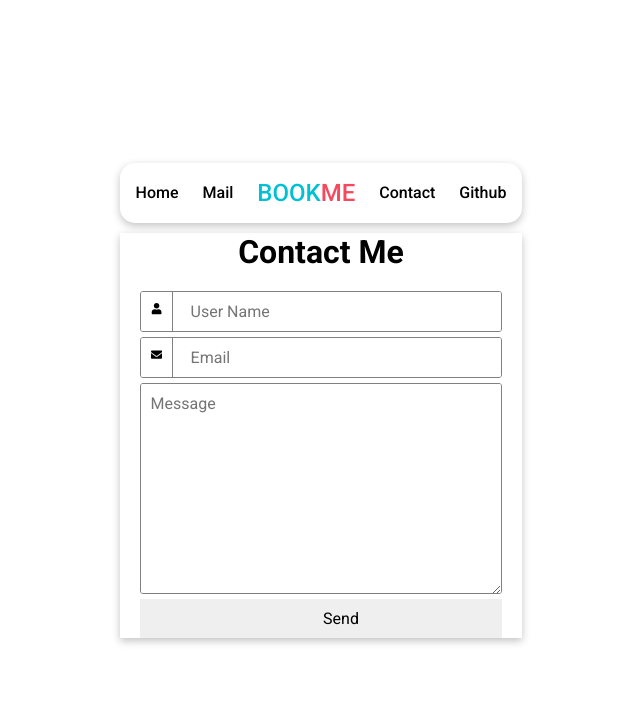
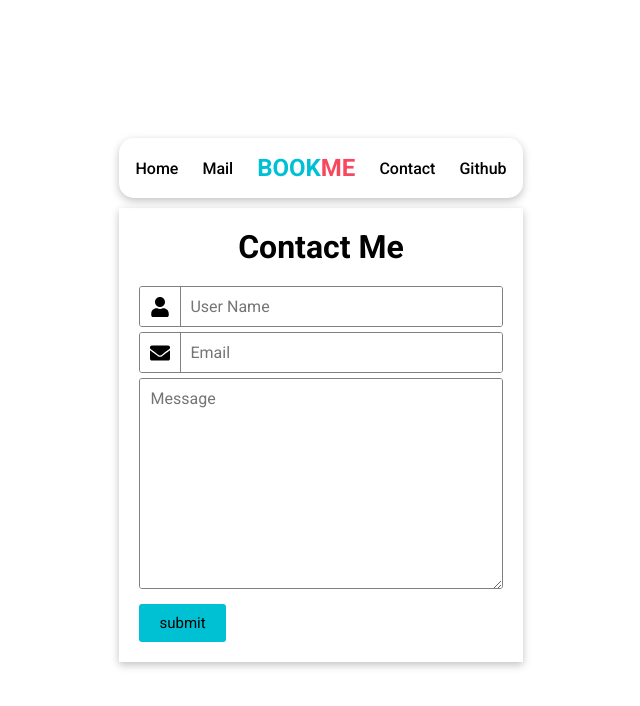
Before and after one commit to pyashraful/bus-ticket-booking-app, a React (Create React App) app: page / in a window 1280 px wide. Shown: the top 706 px of the page, without its empty margins (319-959 px from the left). Built offline with nearby package versions, Linux system fonts and the light colour scheme.

Commit message:
refactor style

```diff
--- a/src/components/NavBar.js
+++ b/src/components/NavBar.js
@@ -23,7 +23,13 @@ export default function Navbar() {
               <a>Contact</a>
             </li>
             <li>
-              <a>Github</a>
+              <a
+                href="https://github.com"
+                target="_blank"
+                rel="noopener noreferrer"
+              >
+                Github
+              </a>
             </li>
           </ul>
         </nav>
--- a/src/components/pages/Contact.js
+++ b/src/components/pages/Contact.js
@@ -72,12 +72,14 @@ export default function Contact() {
               onChange={hendleChange}
             ></textarea>
           </div>
-          <input
+          <button
             id="submitBtn"
-            className="submitBtn"
+            className={classes.submitBtn}
             type="submit"
             value="Send"
-          ></input>
+          >
+            submit
+          </button>
         </form>
       </div>
     </div>
--- a/src/styles/Contact.module.css
+++ b/src/styles/Contact.module.css
@@ -2,7 +2,7 @@
   width: 100%;
   max-width: 600px;
   margin: 0 auto;
-  padding: 0 20px;
+  padding: 20px;
   box-shadow: rgba(0, 0, 0, 0.24) 0px 3px 8px;
 }
 
@@ -24,17 +24,14 @@ textarea {
   box-sizing: border-box;
   padding: 10px;
   font-size: 14px;
-  /* line-height: 1em; */
   border: none;
   font: inherit;
 }
 label {
   display: inline-block;
-  font-size: 0.7em;
-  /* background: $grey; */
-  /* color: $opacBlack; */
+  font-size: 1.25em;
   color: black;
-  line-height: 1.75em;
+  line-height: 0.75em;
   border-right: 1px solid grey;
 
   /*POSITION*/
@@ -57,3 +54,17 @@ textarea {
 input {
   padding-left: 50px;
 }
+
+.submitBtn {
+  cursor: pointer;
+  display: block;
+  padding: 10px 20px;
+  font-size: 15px;
+  margin-top: 15px;
+  border: none;
+  border-radius: 3px;
+  transition: all 0.5s;
+  background: #00c1d4;
+}
+.submitBtn:hover {
+}
--- a/src/styles/NavBar.module.css
+++ b/src/styles/NavBar.module.css
@@ -20,6 +20,11 @@ nav ul {
 
 nav ul li a {
   font-weight: 500;
+  cursor: pointer;
+  display: block;
+  list-style: none;
+  text-decoration: none;
+  color: black;
 }
 
 nav li:first-child {
@@ -36,9 +41,11 @@ nav li:nth-child(5) {
   order: 3;
 }
 
-.logo {
+.logo > a {
   font-size: 1.5em;
   font-weight: 800;
+}
+.logo > a {
   color: #f8485e;
 }
 
```
